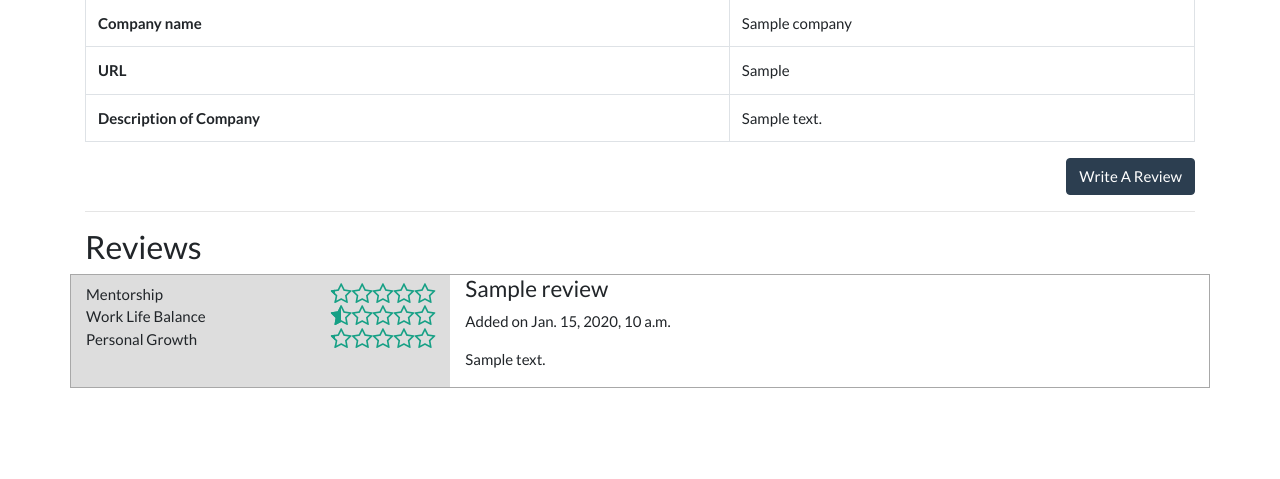
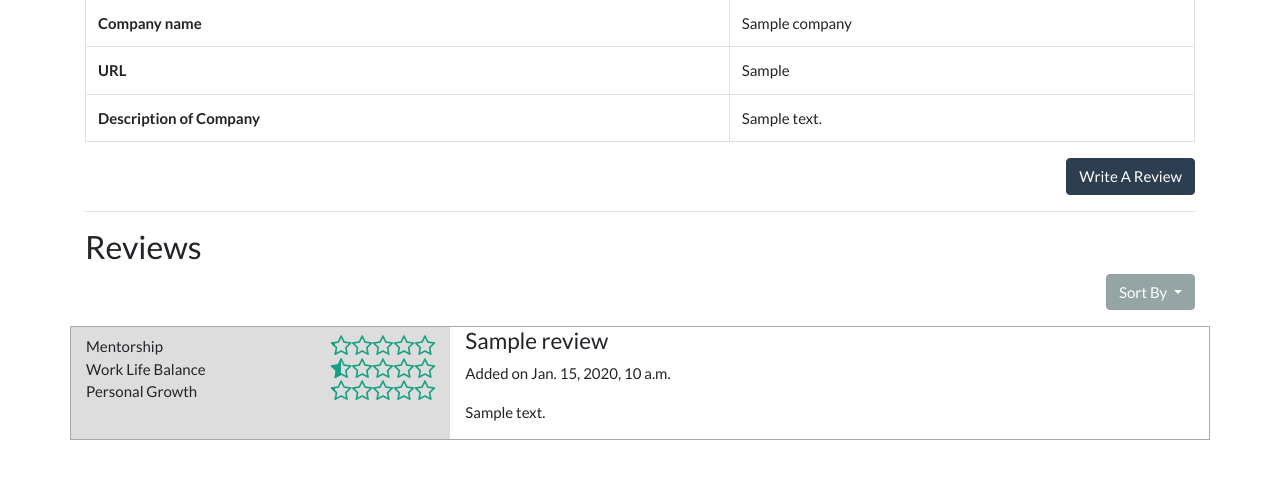
Before and after one commit to chinying/320-django, a Django app: a page that uses templates/companies/company_detail.html in a window 1280 px wide. Shown: the part 80-559 px from the top of the page. Run offline with Django 3.2, Linux system fonts and the light colour scheme; tables that the repository leaves empty hold one stand-in row (values such as "Sample post"); some libraries are stand-ins or nearby versions.

Commit message:
reviews can now be sorted in company details page

```diff
--- a/reviewsportal/views.py
+++ b/reviewsportal/views.py
@@ -28,7 +28,16 @@ class CompanyDetailView(DetailView):
 
     def get_context_data(self, **kwargs):
         context = super(CompanyDetailView, self).get_context_data(**kwargs)
-        context["company"] = get_object_or_404(Company, pk=self.kwargs["pk"])
+        company = get_object_or_404(Company, pk=self.kwargs["pk"])
+        context["company"] = company
+
+        whitelist = {"date": "created_at", "rating": "overall_rating"}
+        sort_paramater = self.request.GET.get("sort")
+        sort = whitelist[sort_paramater] if sort_paramater in whitelist else None
+        if sort:
+            context["sorted_reviews"] = company.get_reviews(sortby=sort)
+        else:
+            context["sorted_reviews"] = company.get_reviews()
         return context
 
 
--- a/templates/companies/company_detail.html
+++ b/templates/companies/company_detail.html
@@ -30,10 +30,26 @@
     <hr />
 
 
+    <div class="row mb-3">
+        <div class="col-sm-12">
+            {% if company.review_set.all %}
+                <h3>Reviews</h3>
+                <div class="dropdown float-right">
+                    <button class="btn btn-secondary dropdown-toggle" type="button" id="dropdownMenuButton" data-toggle="dropdown" aria-haspopup="true" aria-expanded="false">
+                        Sort By
+                    </button>
+                    <div class="dropdown-menu" aria-labelledby="dropdownMenuButton">
+                        <a class="dropdown-item" href="?sort=date">Latest</a>
+                        <a class="dropdown-item" href="?sort=rating">Ratings</a>
+                    </div>
+                </div>
+            {% endif %}
+        </div>
+    </div>
+
     <div class="row">
         <div class="col-sm-12">
-            {% if company.review_set.all %} <h3>Reviews</h3> {% endif %}
-            {% for review in company.review_set.all %}
+            {% for review in sorted_reviews %}
                 <div class="row review-container">
                     <div class="pt-2 col-sm-4 ratings-container">
                         <div class="row">
```
